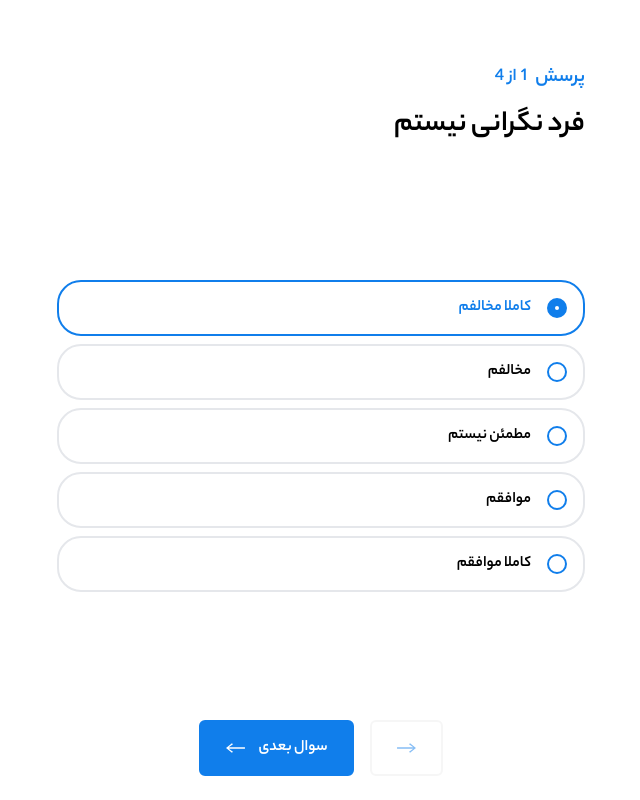
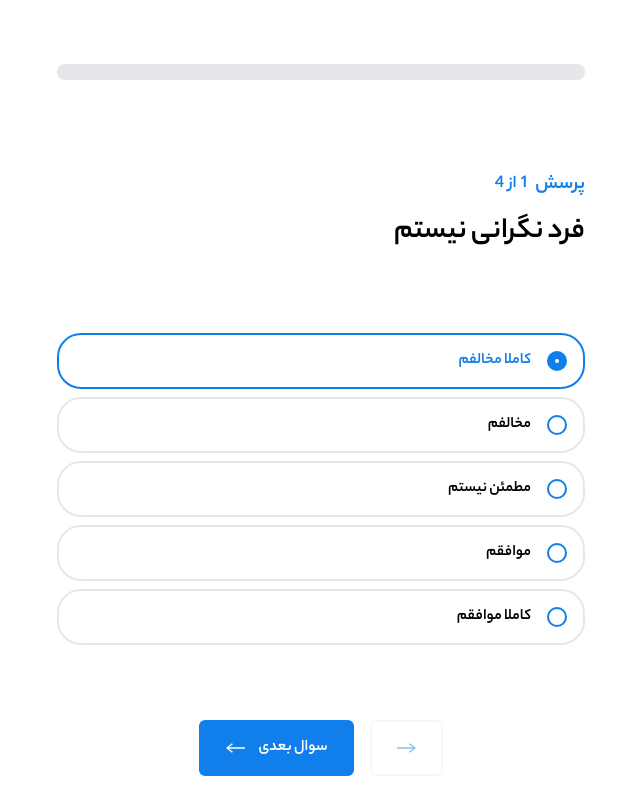
Before and after one commit to kouroshneyestani/nextjs-ravanafzar, a Next.js app: page /quizzes in a window 1280 px wide. Shown: the whole page, without its empty margins (549-1189 px from the left). Built offline with nearby package versions, Linux system fonts and the light colour scheme; what tailwindcss-rtl would draw is missing.

Commit message:
feat: add ProgressBar component, update project structure

```diff
--- /dev/null
+++ b/src/components/common/ProgressBar.js
@@ -0,0 +1,26 @@
+import React from "react";
+
+const ProgressBar = ({ height = "h-1", currentStep, totalSteps, className }) => {
+    // Calculate the percentage of progress
+    const progress = (currentStep / totalSteps) * 100;
+    const displayText = false;
+
+    return (
+        <div
+            className={`relative w-full h-4 bg-gray-200 rounded-full ${className}`}
+        >
+            <div
+                className="absolute top-0 right-0 h-full bg-primary rounded-full transition-all duration-300"
+                style={{ width: `${progress}%` }}
+            />
+
+            <div
+                className={`${height} relative text-center text-xs font-semibold text-white`}
+            >
+                {displayText && `${Math.round(progress)}%`}
+            </div>
+        </div>
+    );
+};
+
+export default ProgressBar;
--- a/src/components/common/index.js
+++ b/src/components/common/index.js
@@ -0,0 +1,3 @@
+import ProgressBar from "./ProgressBar";
+
+export { ProgressBar };
--- a/src/components/index.js
+++ b/src/components/index.js
@@ -1,4 +1,4 @@
+export * from "./layout";
 export * from "./common";
 export * from "./forms";
-export * from "./layout";
 export * from "./ui";
--- a/src/components/ui/Stepper.js
+++ b/src/components/ui/Stepper.js
@@ -1,7 +1,7 @@
 import React, { useContext, useState, useEffect } from "react";
 import { StepContext } from "../../contexts/StepperContext";
-import { useFetch } from "../../hooks/useFetch";
-import useSubmitData from "../../hooks/useSubmitData";
+import { useFetch, useSubmitData } from "../../hooks";
+import { ProgressBar } from "../../components";
 
 const Stepper = ({ className }) => {
     const { currentStep, nextStep, previousStep } = useContext(StepContext);
@@ -15,6 +15,7 @@ const Stepper = ({ className }) => {
     const [answers, setAnswers] = useState({});
     const [submitStatus, setSubmitStatus] = useState(null); // To track submission status
     const [isTransitioning, setIsTransitioning] = useState(false); // For handling transition effects
+    const [isSurveyComplete, setIsSurveyComplete] = useState(false); // To track survey completion
 
     useEffect(() => {
         // Initialize the answers state with the first option of the first question
@@ -24,6 +25,8 @@ const Stepper = ({ className }) => {
     }, [questions, currentStep]);
 
     const handleTransition = (direction) => {
+        if (isSurveyComplete) return; // Prevent transitions if survey is complete
+
         setIsTransitioning(true);
         setTimeout(() => {
             direction === "next" ? nextStep() : previousStep();
@@ -36,8 +39,6 @@ const Stepper = ({ className }) => {
 
     const currentQuestion = questions[currentStep];
     const isNextDisabled = currentQuestion.required && !answers[currentStep];
-
-    // Determine if the current step is the last one
     const isLastStep = currentStep === questions.length - 1;
     const isFinishDisabled =
         isLastStep && currentQuestion.required && !answers[currentStep];
@@ -50,6 +51,7 @@ const Stepper = ({ className }) => {
         const result = await submitData(answers);
         if (result) {
             setSubmitStatus("success");
+            setIsSurveyComplete(true);
         } else {
             setSubmitStatus("error");
         }
@@ -63,6 +65,13 @@ const Stepper = ({ className }) => {
                     : "scale-100 opacity-100"
             }`}
         >
+            <ProgressBar
+                currentStep={
+                    isSurveyComplete ? questions.length - 1 : currentStep
+                }
+                totalSteps={questions.length}
+                className="mb-4"
+            />
             {currentStep < questions.length ? (
                 <>
                     <header className="flex flex-col gap-4">
--- a/src/hooks/index.js
+++ b/src/hooks/index.js
@@ -0,0 +1,2 @@
+export * from "./useFetch";
+export * from "./useSubmitData";
--- a/src/hooks/useSubmitData.js
+++ b/src/hooks/useSubmitData.js
@@ -1,6 +1,6 @@
 import { useState } from "react";
 
-const useSubmitData = (url) => {
+export const useSubmitData = (url) => {
     const [isSubmitting, setIsSubmitting] = useState(false);
     const [response, setResponse] = useState(null);
     const [error, setError] = useState(null);
@@ -34,5 +34,3 @@ const useSubmitData = (url) => {
 
     return { isSubmitting, response, error, submitData };
 };
-
-export default useSubmitData;
```
